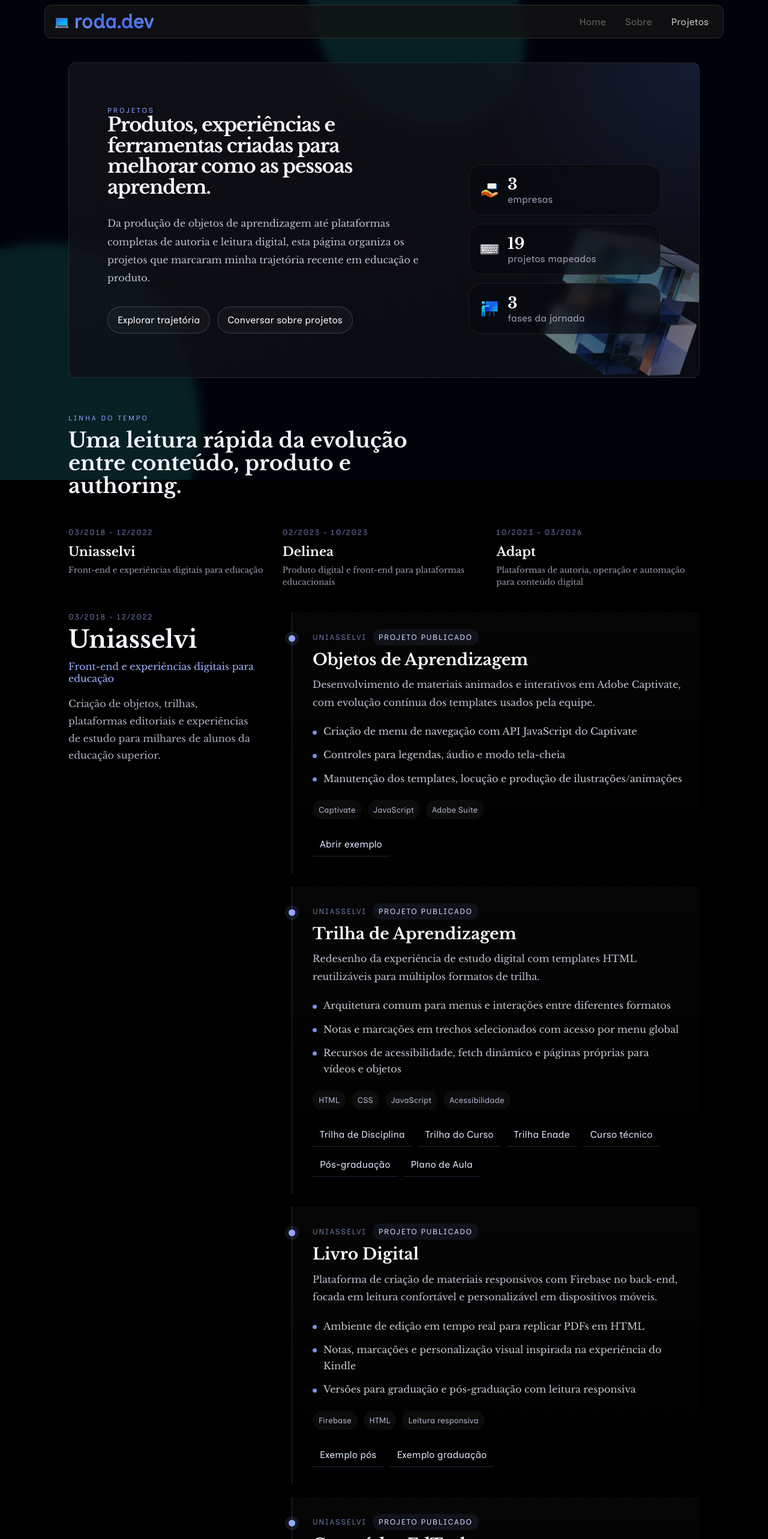
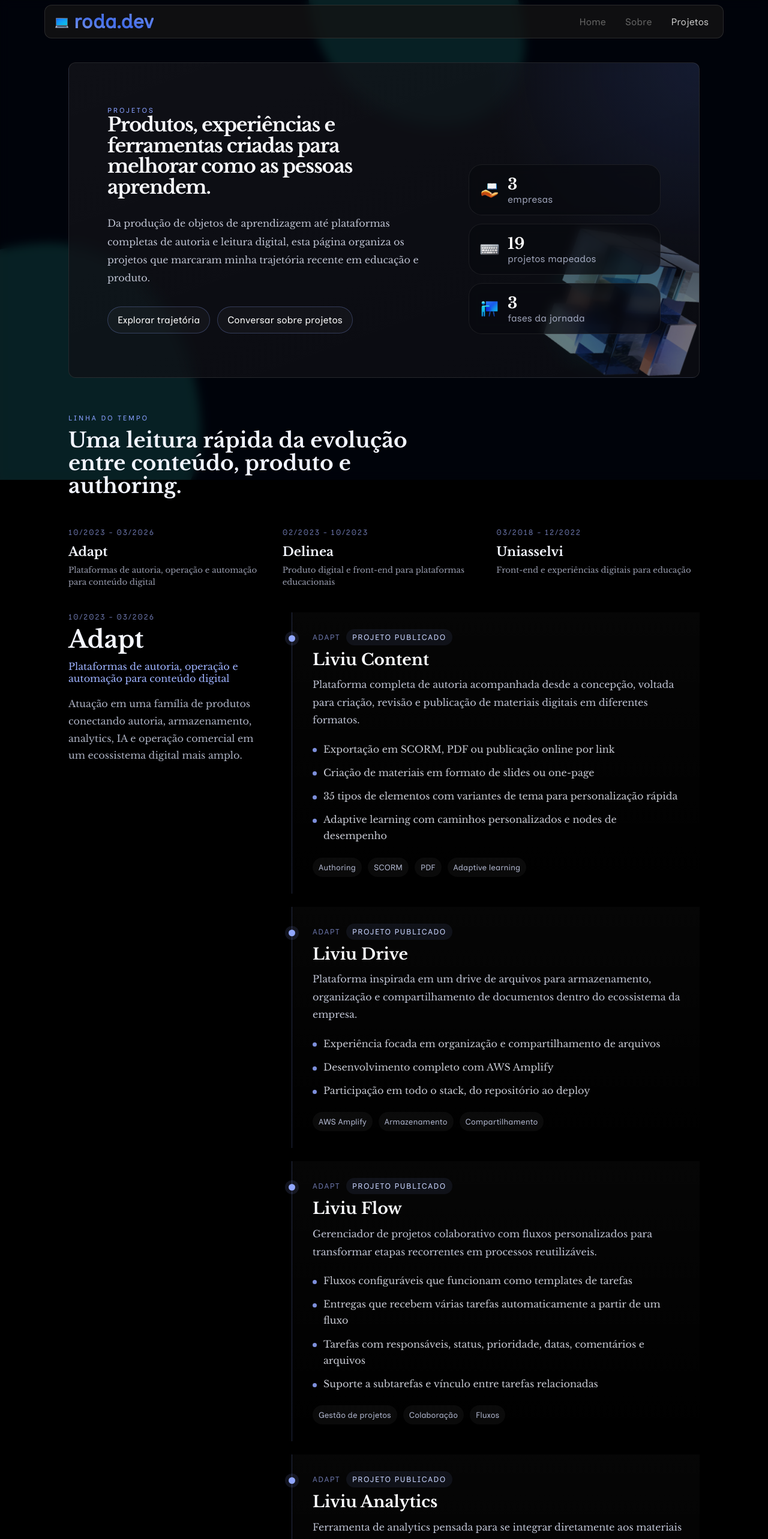
Before and after one commit to gaabrielrd/portfolio, a Next.js app: page /projects in a window 1280 px wide. Shown: the top 2566 px of the page at 60% size. Built offline with nearby package versions, Linux system fonts and the light colour scheme.

Commit message:
chore: updated projects order

```diff
--- a/app/projects/page.tsx
+++ b/app/projects/page.tsx
@@ -40,6 +40,8 @@ const stats = [
 ];
 
 export default function ProjectsPage() {
+	const displayedSections = [...companySections].reverse();
+
 	return (
 		<main className={styles.main}>
 			<section className={styles.hero}>
@@ -90,7 +92,7 @@ export default function ProjectsPage() {
 				</div>
 
 				<nav className={styles.companyNav} aria-label="Empresas e períodos">
-					{companySections.map((company) => (
+					{displayedSections.map((company) => (
 						<a
 							key={company.slug}
 							href={`#${company.slug}`}
@@ -105,7 +107,7 @@ export default function ProjectsPage() {
 			</section>
 
 			<div className={styles.timeline}>
-				{companySections.map((company) => (
+				{displayedSections.map((company) => (
 					<section
 						key={company.slug}
 						id={company.slug}
```
Also changed, not shown: 1 other file (tests, documents, lock files or other folders).
